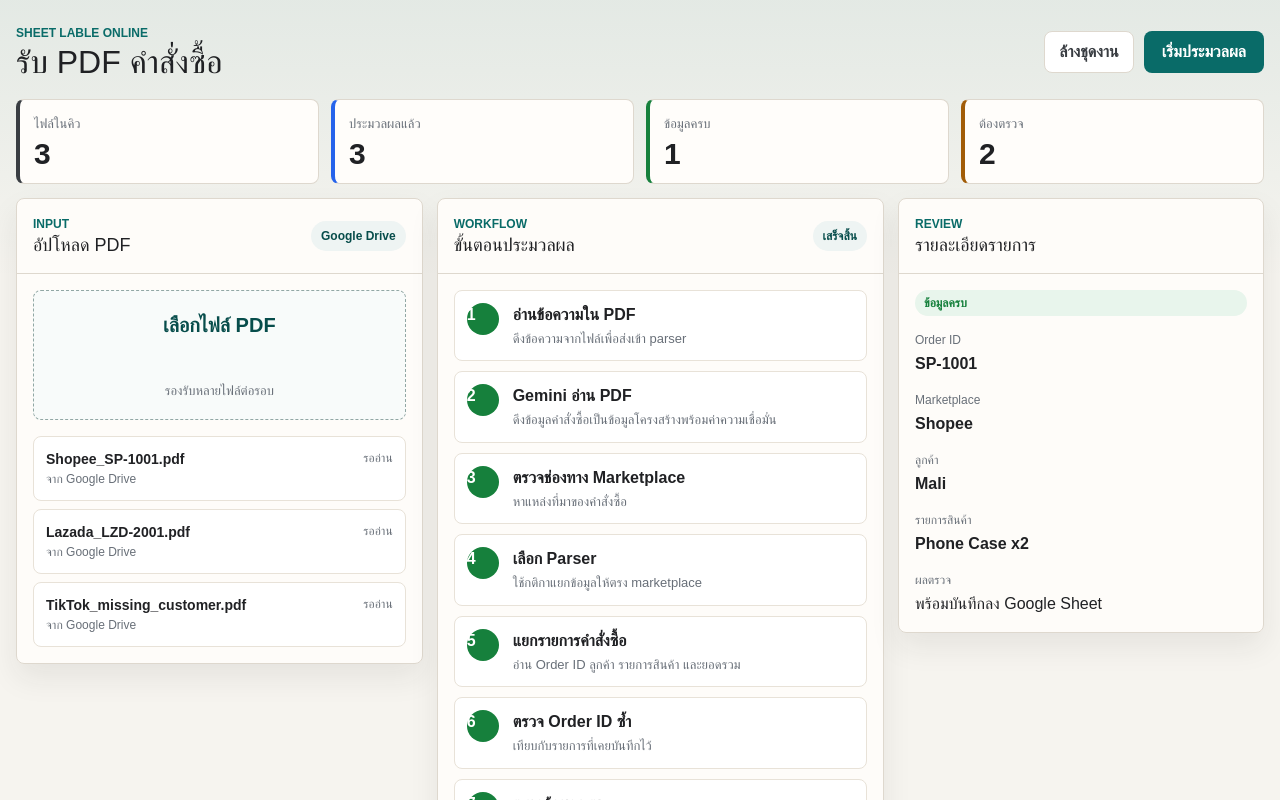
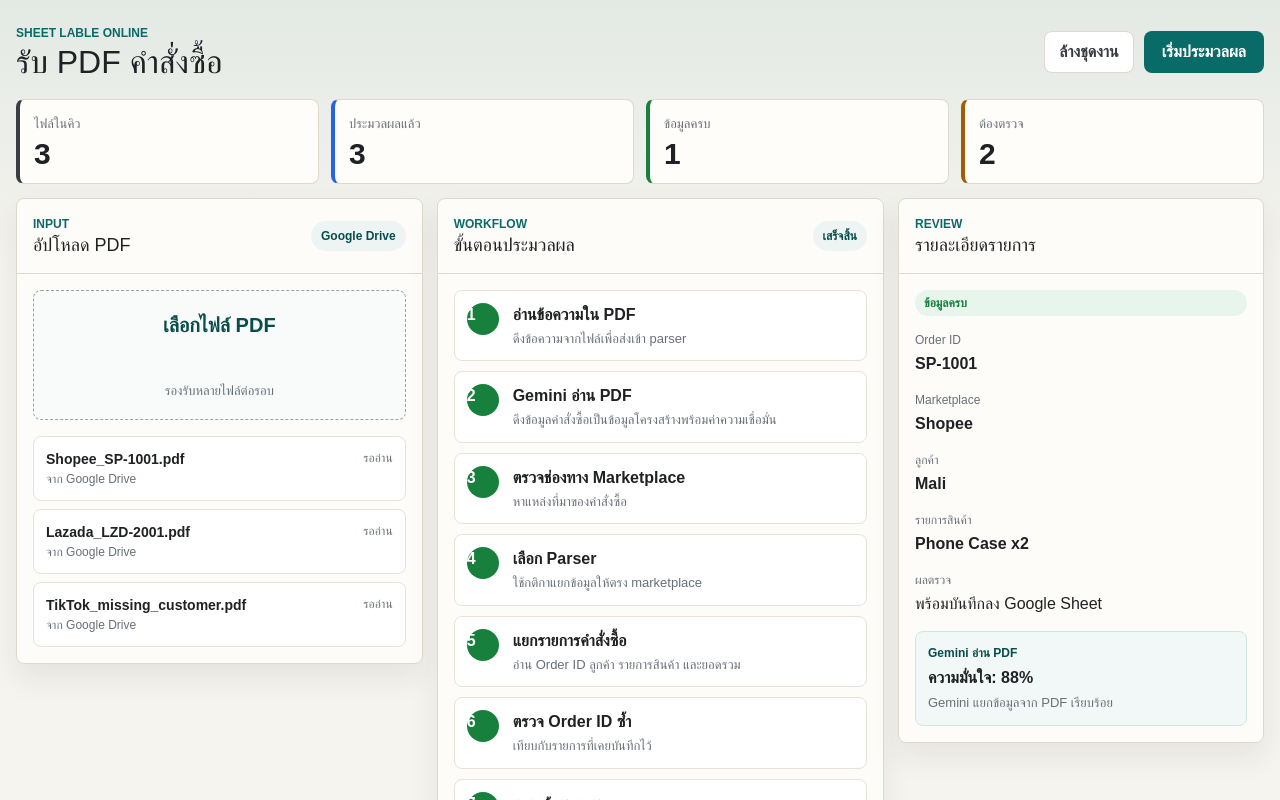
Before and after one commit to hillkoffzerowaste/sheet-label-online, a Next.js app: page / in a window 1280 px wide. Both pictures are taken after a click on the button "เริ่มประมวลผล". Shown: the top 800 px of the page. Built offline with nearby package versions, Linux system fonts and the light colour scheme.

Commit message:
Show Gemini extraction status in dashboard

```diff
--- a/app/globals.css
+++ b/app/globals.css
@@ -352,6 +352,28 @@ button {
   overflow-wrap: anywhere;
 }
 
+.ai-meta {
+  display: grid;
+  gap: 4px;
+  padding: 12px;
+  border: 1px solid #cfe5e2;
+  border-radius: 8px;
+  background: #f1f8f7;
+}
+
+.ai-meta-label {
+  margin: 0;
+  color: var(--accent-strong);
+  font-size: 12px;
+  font-weight: 900;
+}
+
+.ai-meta-note {
+  color: var(--muted);
+  font-size: 13px;
+  line-height: 1.45;
+}
+
 .empty-state,
 .table-empty {
   color: var(--muted);
--- a/app/page.tsx
+++ b/app/page.tsx
@@ -5,6 +5,7 @@ import {
   type PdfJob,
   type ProcessedOrder,
   type WorkflowStep,
+  processGeminiExtraction,
   processPdfJob,
   sampleDriveFiles,
   workflowSteps,
@@ -26,6 +27,7 @@ const missingFieldCopy: Record<string, string> = {
   items: "รายการสินค้า",
   quantity: "จำนวน",
   address: "ที่อยู่จัดส่ง",
+  total: "ยอดรวม",
 };
 
 export default function Home() {
@@ -79,7 +81,11 @@ export default function Home() {
     }
 
     const processed = jobs.map((job) =>
-      processPdfJob(job.fileName, job.text, existingOrderIds),
+      processGeminiExtraction(
+        job.fileName,
+        buildDemoGeminiExtraction(job),
+        existingOrderIds,
+      ),
     );
     setResults(processed);
     setSelectedId(processed[0]?.id ?? null);
@@ -233,9 +239,20 @@ export default function Home() {
                     : selectedOrder.reason ?? "พร้อมบันทึกลง Google Sheet"}
                 </span>
               </div>
+              {selectedOrder.source === "gemini" ? (
+                <div className="ai-meta">
+                  <p className="ai-meta-label">Gemini อ่าน PDF</p>
+                  <strong>ความมั่นใจ: {formatConfidence(selectedOrder.confidence)}</strong>
+                  {selectedOrder.rawNotes ? (
+                    <span className="ai-meta-note">{selectedOrder.rawNotes}</span>
+                  ) : null}
+                </div>
+              ) : null}
             </div>
           ) : (
-            <p className="empty-state">ยังไม่มีผลลัพธ์</p>
+            <p className="empty-state">
+              ยังไม่มีผลลัพธ์ — เมื่อ Gemini อ่านไฟล์แล้วจะแสดงความมั่นใจที่นี่
+            </p>
           )}
         </div>
       </section>
@@ -259,13 +276,14 @@ export default function Home() {
                 <th>ลูกค้า</th>
                 <th>สินค้า</th>
                 <th>ยอดรวม</th>
+                <th>AI</th>
                 <th>สถานะ</th>
               </tr>
             </thead>
             <tbody>
               {results.length === 0 ? (
                 <tr>
-                  <td className="table-empty" colSpan={7}>
+                  <td className="table-empty" colSpan={8}>
                     กดเริ่มประมวลผลเพื่อดูรายการ
                   </td>
                 </tr>
@@ -282,6 +300,11 @@ export default function Home() {
                     <td>{order.customerName || "-"}</td>
                     <td>{formatItems(order)}</td>
                     <td>{order.total > 0 ? order.total.toLocaleString("th-TH") : "-"}</td>
+                    <td>
+                      {order.source === "gemini"
+                        ? `Gemini ${formatConfidence(order.confidence)}`
+                        : "Parser"}
+                    </td>
                     <td>
                       <span className={`status-chip ${order.status}`}>
                         {statusCopy[order.status]}
@@ -358,6 +381,26 @@ function buildDemoPdfText(fileName: string, index: number) {
   return `Shopee Order ID SP-${6000 + index} Customer: Dara Item: Label Paper Qty: 5 Address: Bangkok Total: 550`;
 }
 
+function buildDemoGeminiExtraction(job: PdfJob) {
+  const parsed = processPdfJob(job.fileName, job.text, []);
+  const hasMissingFields = parsed.missingFields.length > 0;
+
+  return {
+    marketplace: parsed.marketplace.toLowerCase().replace(" ", "-"),
+    orderId: parsed.orderId,
+    customerName: parsed.customerName,
+    items: parsed.items,
+    quantity: parsed.items.reduce((sum, item) => sum + item.quantity, 0),
+    address: parsed.address,
+    total: parsed.total,
+    confidence: hasMissingFields ? 62 : 88,
+    missingFields: parsed.missingFields,
+    rawNotes: hasMissingFields
+      ? "Gemini พบข้อมูลที่ต้องตรวจทานก่อนบันทึก"
+      : "Gemini แยกข้อมูลจาก PDF เรียบร้อย",
+  };
+}
+
 function formatItems(order: ProcessedOrder) {
   if (order.items.length === 0) return "-";
 
@@ -366,6 +409,10 @@ function formatItems(order: ProcessedOrder) {
     .join(", ");
 }
 
+function formatConfidence(confidence?: number) {
+  return typeof confidence === "number" ? `${confidence}%` : "ไม่ระบุ";
+}
+
 function wait(ms: number) {
   return new Promise((resolve) => {
     window.setTimeout(resolve, ms);
```
Also changed, not shown: 1 other file (tests, documents, lock files or other folders).
